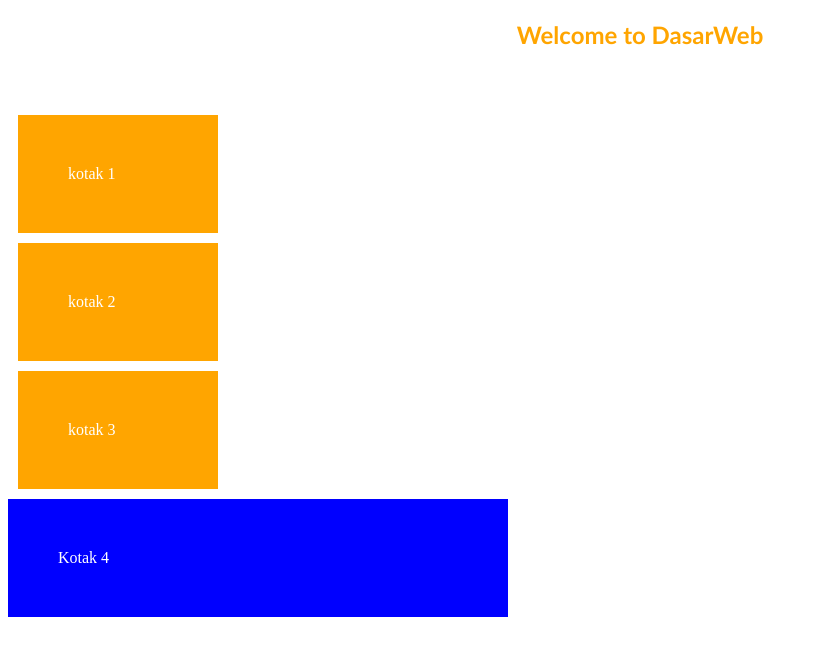
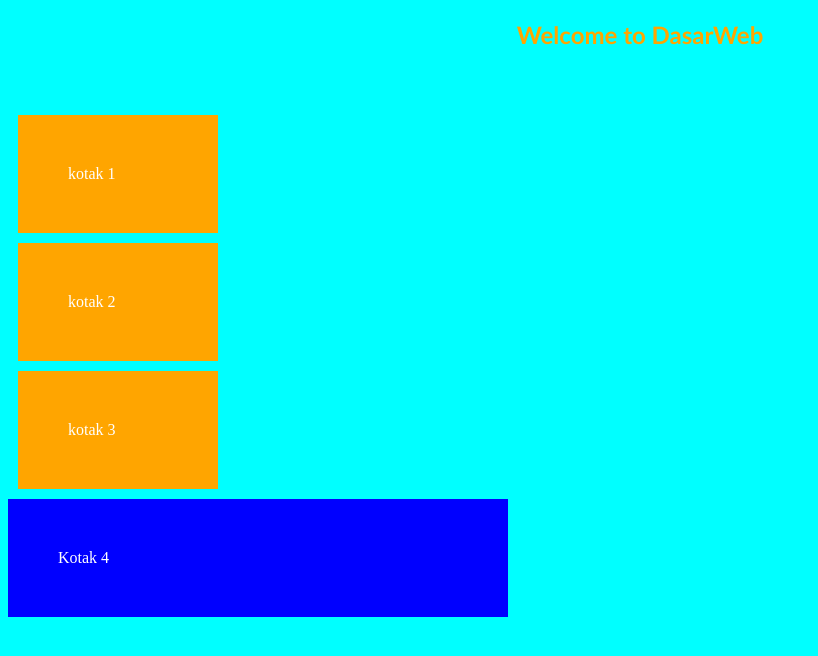
Before and after one commit to nurwahibzy/Pemrograman-Web, a PHP site: the page made by dasarWeb/Pertemuan 2/index.html in a window 1280 px wide. Shown: the top 656 px of the page, without its empty margins (0-818 px from the left). Run offline with PHP 8.4, Linux system fonts and the light colour scheme.

Commit message:
Praktikum 4

```diff
--- a/dasarWeb/Pertemuan 2/style.css
+++ b/dasarWeb/Pertemuan 2/style.css
@@ -18,3 +18,8 @@ h2 {
   background: blue;
   padding: 50px;
 }
+
+body {
+  background: cyan;
+  color: white;
+}
```
